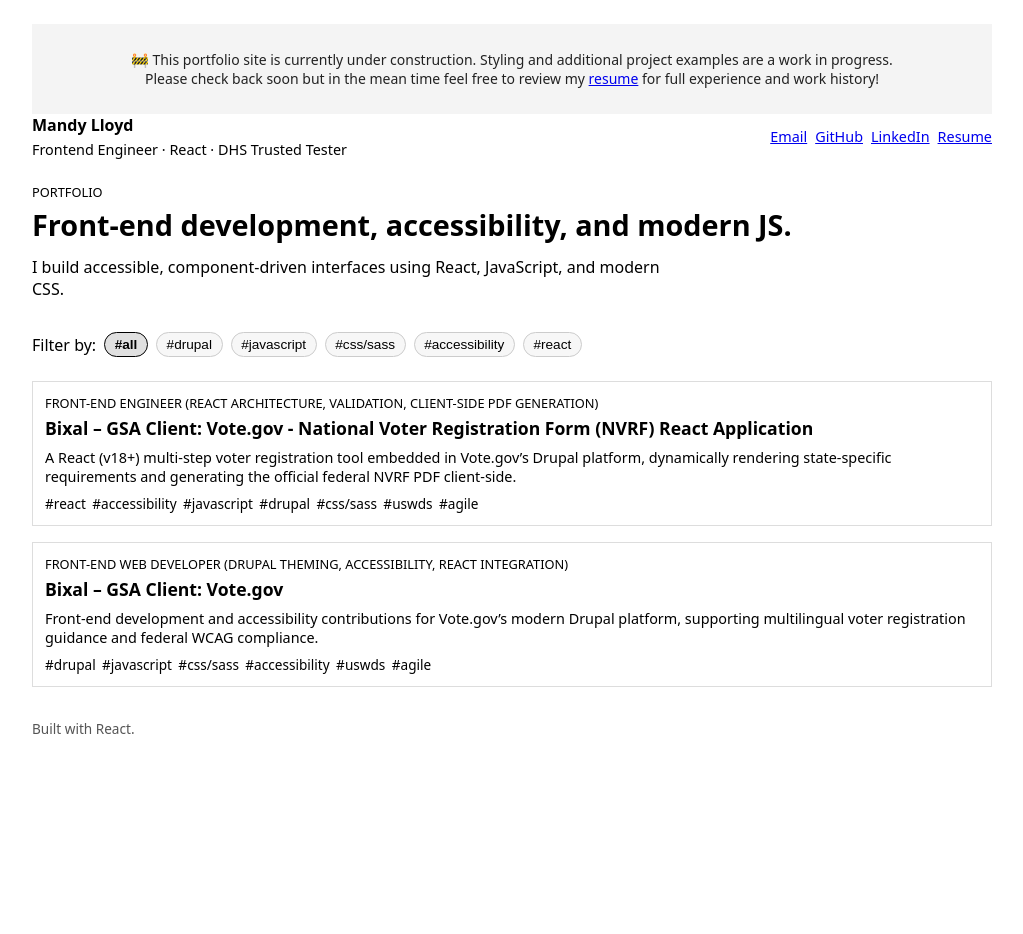
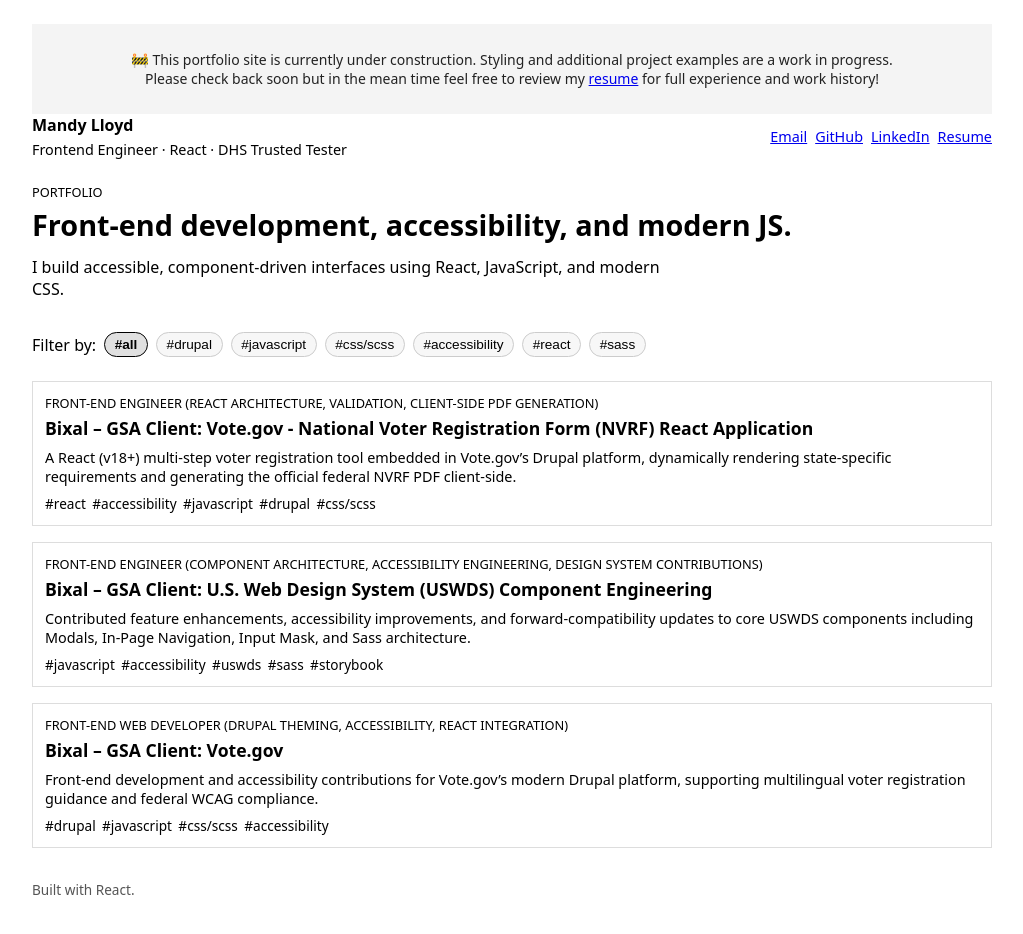
Before and after one commit to mandylloyd/portfolio, a React (Vite) app: page / in a window 1280 px wide. Shown: the top 934 px of the page, without its empty margins (128-1151 px from the left). Before the commit the page ends 800 px from the top, so only its background shows below. Built offline with nearby package versions, Linux system fonts and the light colour scheme.

Commit message:
adds uswds project examples

```diff
--- a/src/projectsData.js
+++ b/src/projectsData.js
@@ -1,9 +1,11 @@
 export const TAGS = [
   "drupal",
   "javascript",
-  "css/sass",
+  "css/scss",
   "accessibility", ,
-  "react"];
+  "react",
+  "sass"
+  ];
 
 export const projects = [
   {
@@ -29,9 +31,7 @@
       "accessibility",
       "javascript",
       "drupal",
-      "css/sass",
-      "uswds",
-      "agile"
+      "css/scss",
     ],
 
     role:
@@ -82,6 +82,80 @@
     images: []
   },
   {
+    id: "uswds-design-system",
+    title:
+      "Bixal – GSA Client: U.S. Web Design System (USWDS) Component Engineering",
+
+    shortDescription:
+      "Contributed feature enhancements, accessibility improvements, and forward-compatibility updates to core USWDS components including Modals, In-Page Navigation, Input Mask, and Sass architecture.",
+
+    longDescription:
+      "As a Front-End Engineer at Bixal supporting the U.S. Web Design System (USWDS), I contributed enhancements and accessibility improvements across multiple core components used by federal agencies nationwide.\n\nWork included extending modal APIs with programmatic controls, modernizing Sass color utilities for Dart Sass 2.0 compatibility, improving conditional rendering logic for in-page navigation, and leading a large-scale accessibility-focused refactor of the Input Mask component.\n\nAll work required multi-round review collaboration with maintainers, regression testing within Storybook, adherence to non-breaking change policies, WCAG alignment, and unit test updates within the design system’s architecture.",
+
+    impact: [
+      "Extended Modal component with non-breaking programmatic APIs (show, hide, toggle) to support automated triggers.",
+      "Modernized deprecated Sass color utilities to ensure Dart Sass 2.0 compatibility and prevent future build failures.",
+      "Improved In-Page Navigation usability with configurable minimum heading logic to prevent empty rendering.",
+      "Led accessibility-focused Input Mask refactor introducing dynamic visual and screen reader error feedback.",
+      "Resolved complex edge cases including modifier keys, rapid typing, paste behavior, and navigation key handling.",
+      "Collaborated across 100+ review comments to refine architecture and maintain system consistency."
+    ],
+
+    tags: [
+      "javascript",
+      "accessibility",
+      "uswds",
+      "sass",
+      "storybook"
+    ],
+
+    role:
+      "Front-End Engineer (Component Architecture, Accessibility Engineering, Design System Contributions)",
+
+    techStack: [
+      "JavaScript",
+      "Sass",
+      "Storybook",
+      "WCAG / ARIA",
+      "Git",
+      "Unit Testing",
+      "USWDS"
+    ],
+
+    links: {
+      repo: "https://github.com/uswds/uswds",
+
+      codeExamples: [
+        {
+          text: "Input Mask Accessibility Refactor (PR #6203)",
+          link: "https://github.com/uswds/uswds/pull/6203",
+          description:
+            "Led a large-scale refactor adding dynamic error messaging, screen reader announcements, paste handling improvements, and expanded unit tests."
+        },
+        {
+          text: "Programmatic Modal API Extension (PR #6299)",
+          link: "https://github.com/uswds/uswds/pull/6299",
+          description:
+            "Introduced non-breaking show(), hide(), and toggle() modal APIs while preserving existing event-driven behavior."
+        },
+        {
+          text: "In-Page Navigation Minimum Heading Logic (PR #6205)",
+          link: "https://github.com/uswds/uswds/pull/6205",
+          description:
+            "Added configurable data-minimum-heading-count attribute to conditionally render navigation only when meaningful."
+        },
+        {
+          text: "Dart Sass 2.0 Compatibility Migration (PR #6270)",
+          link: "https://github.com/uswds/uswds/pull/6270",
+          description:
+            "Replaced deprecated Sass color functions with color.channel() to eliminate compiler warnings and ensure forward compatibility."
+        },
+      ]
+    },
+
+    images: []
+  },
+  {
     id: "vote-gov-drupal",
     title: "Bixal – GSA Client: Vote.gov",
 
@@ -102,10 +176,8 @@
     tags: [
       "drupal",
       "javascript",
-      "css/sass",
+      "css/scss",
       "accessibility",
-      "uswds",
-      "agile"
     ],
 
     role:
```
